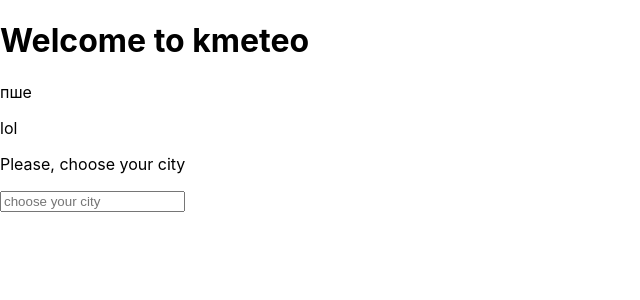
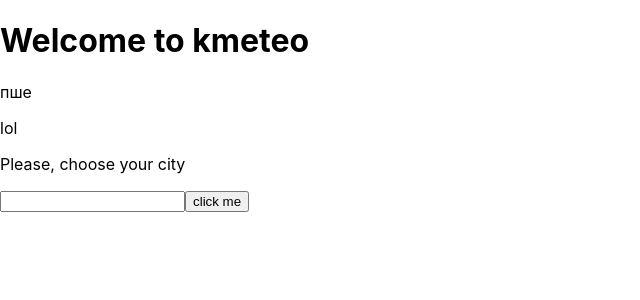
Before and after one commit to shoffkarim/kmeteo, a React (Create React App) app: page / in a window 1280 px wide. Shown: the top 300 px of the page, without its empty margins (0-640 px from the left). Built offline with nearby package versions, Linux system fonts and the light colour scheme; no server answers.

Commit message:
get xml with btn

```diff
--- a/src/App.js
+++ b/src/App.js
@@ -8,7 +8,7 @@ export default class App extends Component {
   render() {
     return (
       <div className="container">
-        <Welcome city="chelyabinsk"></Welcome>
+        <Welcome city="Chelyabinsk"></Welcome>
 
       </div>
     );
--- a/src/mainPage/welcome.js
+++ b/src/mainPage/welcome.js
@@ -11,19 +11,23 @@ export default class Welcome extends Component {
       data: "lol",
     }
 
-
+    this.getData = this.getData.bind(this);
   }
 
-  componentDidMount() {
+  getData(){
     axios
-    .get("http://api.worldweatheronline.com/premium/v1/weather.ashx?key=3722e3bc2da944118e854829202411&q=Chelyabinsk,russia&num_of_days=2&tp=3&format=xml", {
+    .get(`http://api.worldweatheronline.com/premium/v1/weather.ashx?key=3722e3bc2da944118e854829202411&q=${ this.props.city },russia&num_of_days=2&tp=3&format=xml`, {
       "Content-Type": "application/xml; charset=utf-8"
      })
     .then(response => {
       this.setState({ data: response.data })
     })
+  }
 
-  }
+  // componentDidMount() {
+
+
+  // }
 
   render() {
     return (
@@ -31,7 +35,8 @@ export default class Welcome extends Component {
         <h1 className="welcome__heading">Welcome to kmeteo</h1>пше
         <p>{ this.state.data }</p>
         <p className="welcome__text">Please, choose your city</p>
-        <input placeholder="choose your city"></input>
+        <input type="text" className="choose-city"></input>
+        <button onClick={this.getData}>click me</button>
       </div>
     );
   }
```
Also changed, not shown: 2 other files (tests, documents, lock files or other folders).
